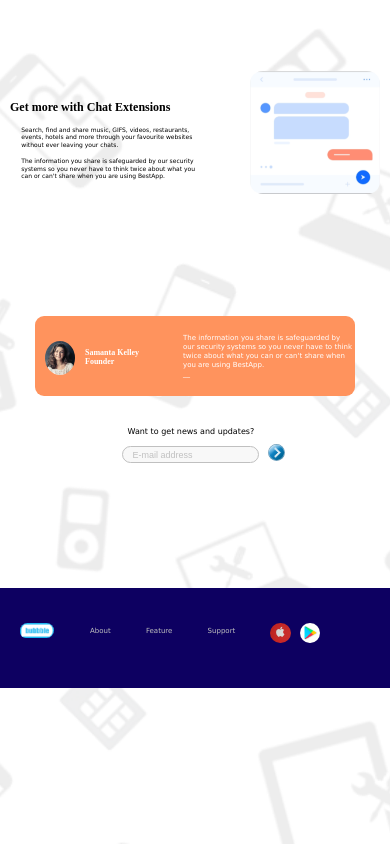
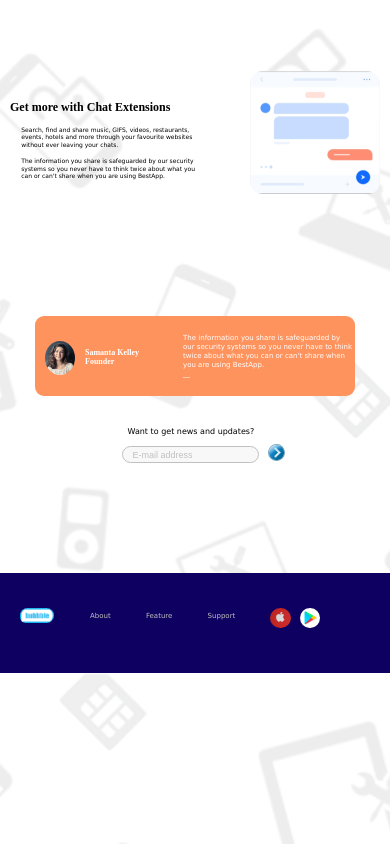
Before and after one commit to danarose01/responsive, a plain HTML site: page index.html in a window 390 px wide. Shown: the part 1266-2110 px from the top of the page. Drawn offline with Linux system fonts and the light colour scheme.

Commit message:
Update style.css

```diff
--- a/style.css
+++ b/style.css
@@ -569,7 +569,7 @@ top: -250px;
 .end{
 	height: 100px;
 	width: 504px;
-    top: -325px;
+    top: -340px;
 	position: relative;
 	background: #0d0061;
 	left: 0px;
```
